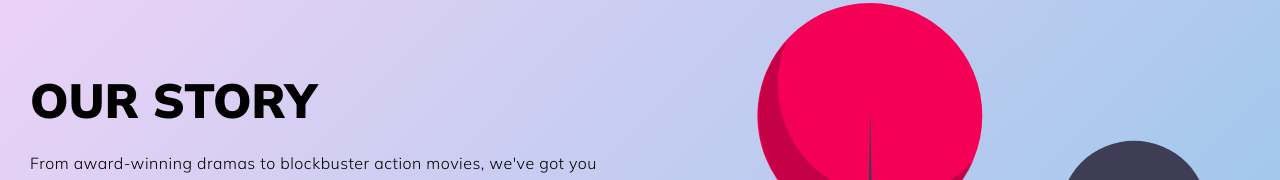
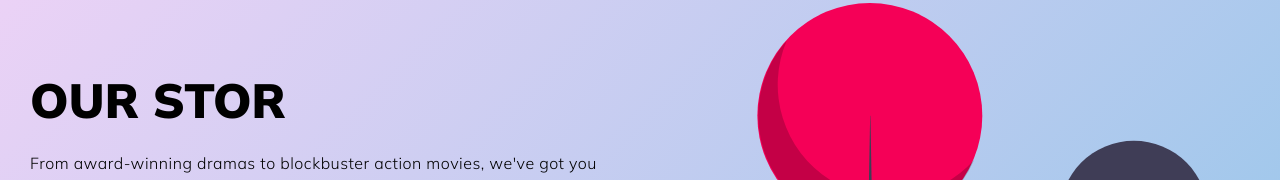
Before and after one commit to Kaushiki3/netflix_data_website, a Next.js app: page /about in a window 1280 px wide. Shown: the part 240-420 px from the top of the page. Built offline with nearby package versions, Linux system fonts and the light colour scheme.

Commit message:
Update page.js

```diff
--- a/src/app/about/page.js
+++ b/src/app/about/page.js
@@ -5,7 +5,7 @@ const About = () => {
   return (
 
 
-    <Herosection title={"OUR STORY"} imageUrl={"/about1.svg"}/>
+    <Herosection title={"OUR STOR"} imageUrl={"/about1.svg"}/>
   )
 }
 
```
